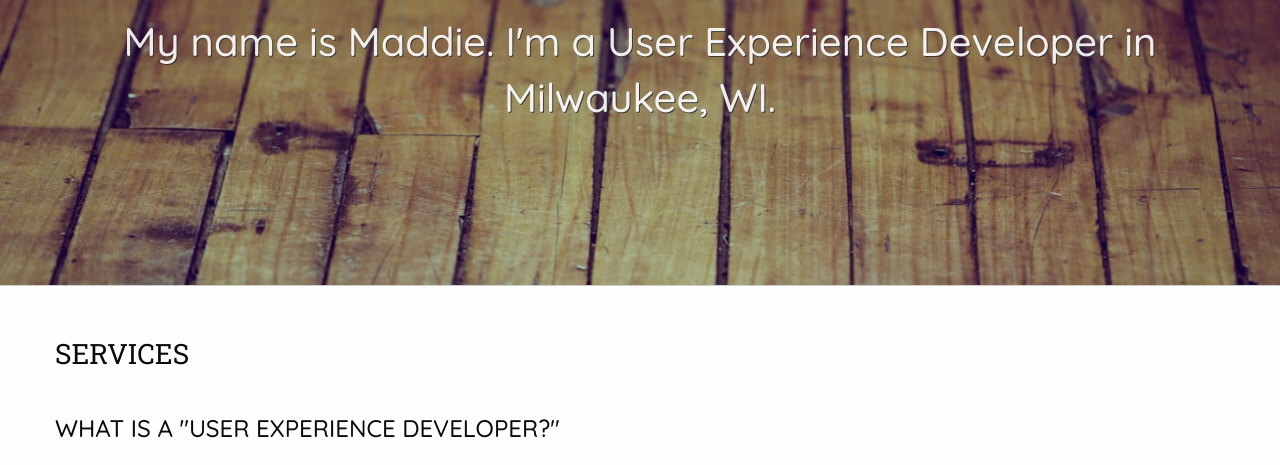
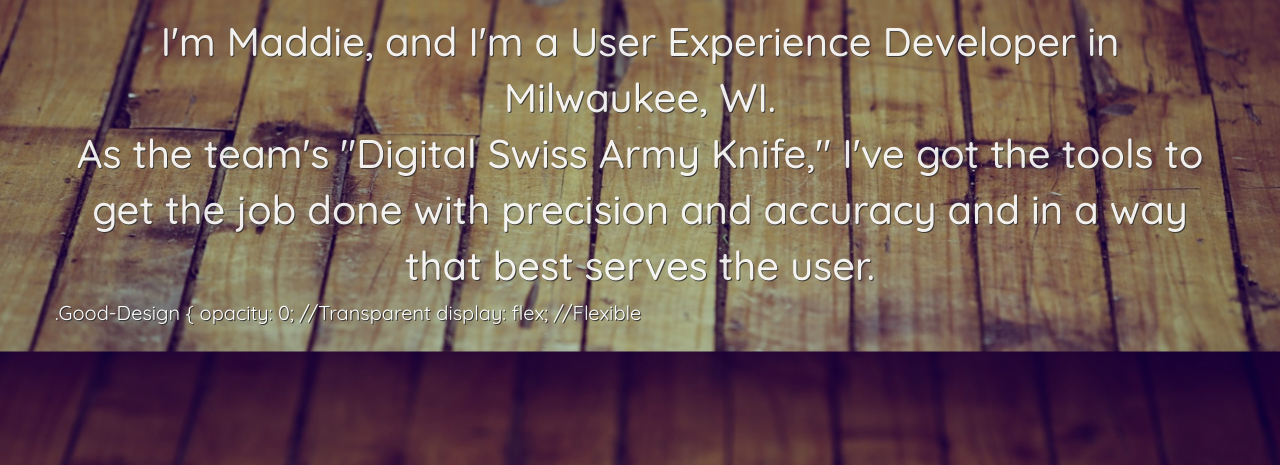
Before and after one commit to huebnema/MadisonHuebner, a website: page app/index.html in a window 1280 px wide. Shown: the part 288-753 px from the top of the page. Drawn offline with Linux system fonts and the light colour scheme.

Commit message:
Update content with new ideas (WIP)

```diff
--- a/app/index.html
+++ b/app/index.html
@@ -53,7 +53,15 @@
                         <div class="Typewriter">
                             <h1 id="greeting" class="Typewriter__Content Splash__Opener"></h1>
                         </div>
-                        <h1 class="Splash__Title">My name is Maddie. I'm a User Experience Developer in Milwaukee, WI.</h1>
+                        <h1 class="Splash__Title">I'm Maddie, and I'm a User Experience Developer in Milwaukee, WI.</h1>
+                        <h1 class="Splash__Title">As the team's "Digital Swiss Army Knife," I've got the tools to get the job done
+                            with precision and accuracy and in a way that best serves the user.</h1>
+                        <p>.Good-Design {
+                                opacity: 0; //Transparent
+                                display: flex; //Flexible
+
+                        </p>
+
                     </div>
 
                 </div>
```
